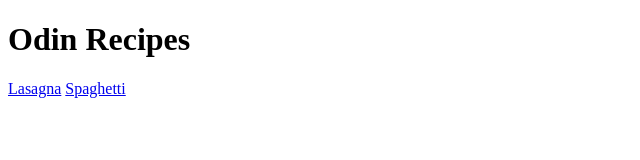
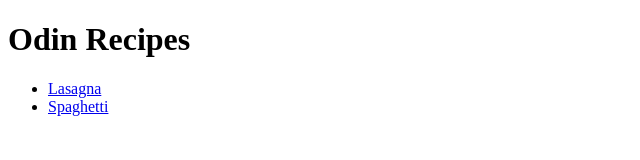
Before and after one commit to EdvinasStankunas/odin-recipes, a plain HTML site: page index.html in a window 1280 px wide. Shown: the whole page, without its empty margins (0-640 px from the left). Drawn offline with Linux system fonts and the light colour scheme.

Commit message:
Format links

```diff
--- a/index.html
+++ b/index.html
@@ -8,7 +8,10 @@
 </head>
 <body>
     <h1>Odin Recipes</h1>
-    <a href="/home/edvinas/repos/odin-recipes/recipes/lasagna.html">Lasagna</a>
-    <a href="/home/edvinas/repos/odin-recipes/recipes/spaghetti.html">Spaghetti</a>
-</body>
+    <ul>
+    <li><a href="/home/edvinas/repos/odin-recipes/recipes/lasagna.html">Lasagna</a>
+    </li>
+    <li><a href="/home/edvinas/repos/odin-recipes/recipes/spaghetti.html">Spaghetti</a>
+    </li>
+    </body>
 </html>
```
